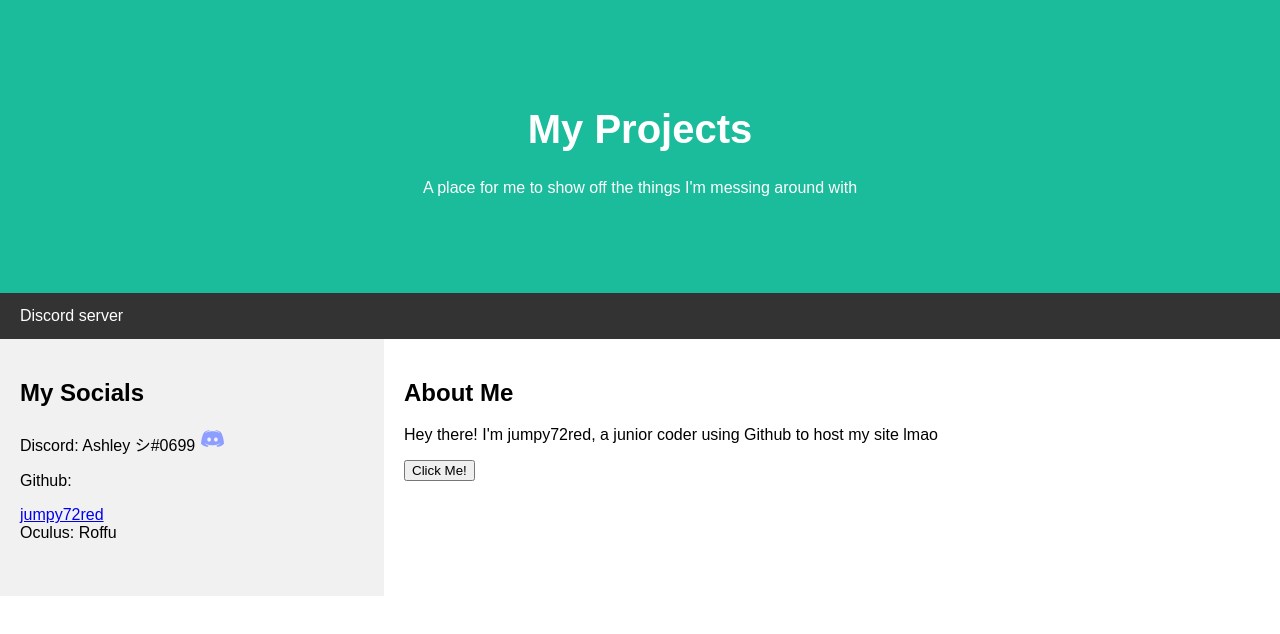
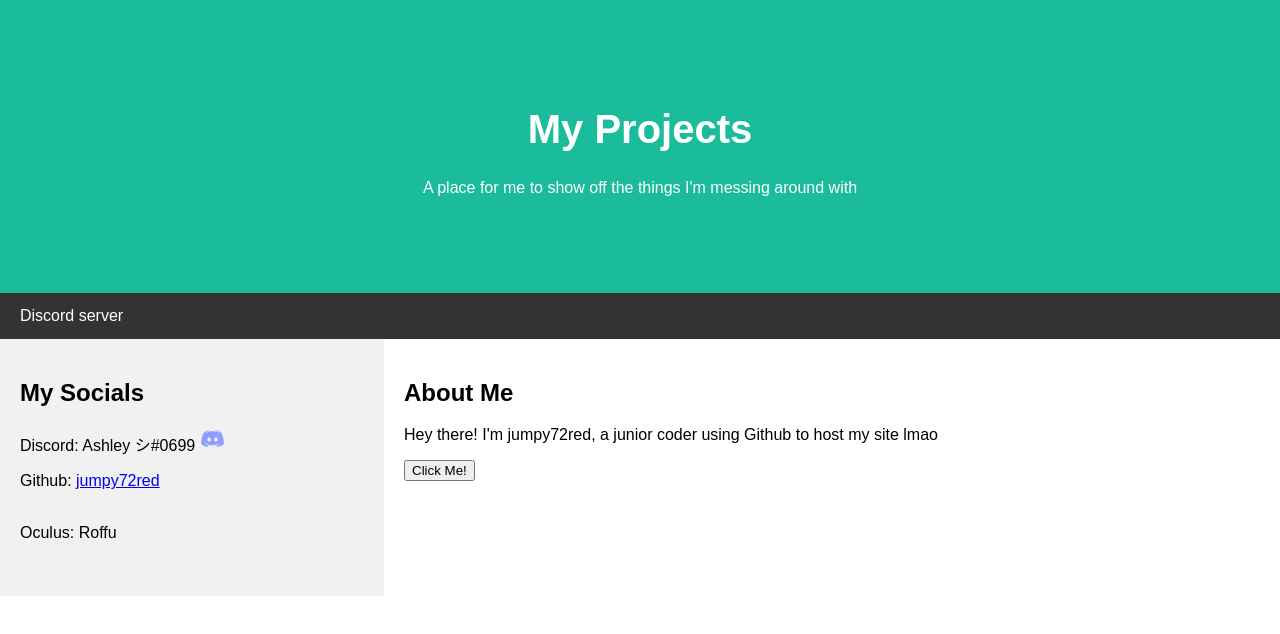
Before and after one commit to jumpy72red/jumpy72red.github.io, a plain HTML site: page index.html in a window 1280 px wide. Drawn offline with Linux system fonts and the light colour scheme.

Commit message:
1 file modified

```diff
--- a/index.html
+++ b/index.html
@@ -103,7 +103,7 @@ body {
 <div class="row">
   <div class="side">
     <h2>My Socials</h2>
-    <p>Discord: Ashley シ#0699  <img src="dclogo.png" width="25" height="25"><br><p>Github: </p><a href="https://github.com/jumpy72red">jumpy72red</a><br>Oculus: Roffu</p>
+    <p>Discord: Ashley シ#0699  <img src="dclogo.png" width="25" height="25"><br><p>Github: <a href="https://github.com/jumpy72red">jumpy72red</a></p><br>Oculus: Roffu</p>
     <br>
   </div>
   <div class="main">
```
